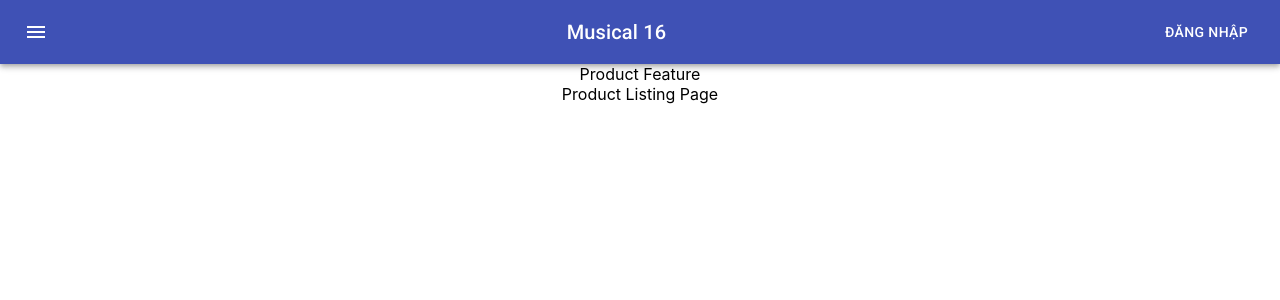
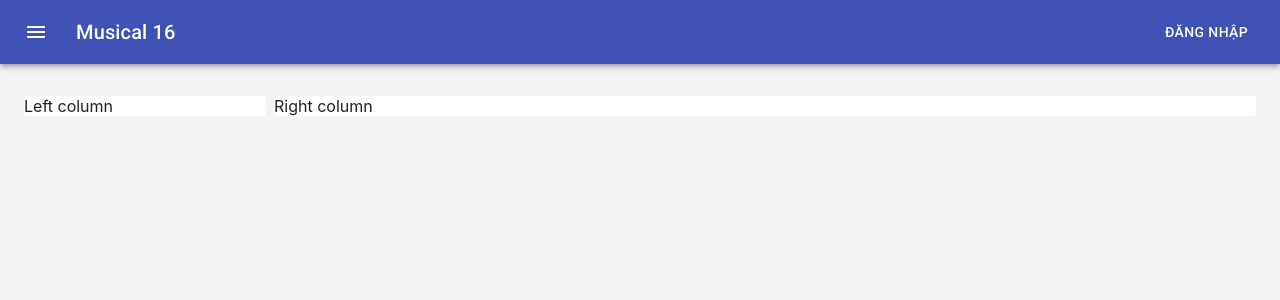
Before and after one commit to vo-vuong/FE_Reactjs, a React (Create React App) app: page /products in a window 1280 px wide. Shown: the top 300 px of the page. Built offline with nearby package versions, Linux system fonts and the light colour scheme.

Commit message:
setup layout page Product Listing

```diff
--- a/src/App.js
+++ b/src/App.js
@@ -1,6 +1,5 @@
 import ProductFeature from 'features/Product';
 import { Route, Switch } from 'react-router';
-import './App.css';
 import Header from './components/Header';
 
 function App() {
--- a/src/features/Product/index.jsx
+++ b/src/features/Product/index.jsx
@@ -1,3 +1,4 @@
+import { Box } from '@material-ui/core';
 import React from 'react';
 import { Route, Switch, useRouteMatch } from 'react-router';
 import ListPage from './pages/ListPage';
@@ -10,12 +11,11 @@ function ProductFeature(props) {
   const match = useRouteMatch();
 
   return (
-    <div>
-      Product Feature
+    <Box pt={4}>
       <Switch>
         <Route path={match.url} exact component={ListPage} />
       </Switch>
-    </div>
+    </Box>
   );
 }
 
--- a/src/features/Product/pages/ListPage.jsx
+++ b/src/features/Product/pages/ListPage.jsx
@@ -1,9 +1,40 @@
+import { Box, Container, Grid, makeStyles, Paper } from '@material-ui/core';
 import React from 'react';
 
+const useStyles = makeStyles((theme) => ({
+  root: {},
+  left: {
+    width: '250px',
+  },
+
+  right: {
+    flex: '1 1 auto',
+  },
+}));
 ListPage.propTypes = {};
 
 function ListPage(props) {
-  return <div>Product Listing Page</div>;
+  const classes = useStyles();
+
+  return (
+    <Box>
+      <Container>
+        <Grid container spacing={1}>
+          <Grid item className={classes.left}>
+            <Paper elevation={0}>Left column </Paper>
+          </Grid>
+
+          <Grid item className={classes.right}>
+            <Paper elevation={0}>Right column </Paper>
+          </Grid>
+        </Grid>
+      </Container>
+    </Box>
+  );
 }
+// Box cai ngoai cung Phan tich layout tu ngoai vao trong. tu trai sang phai
+// trong Box co container de trong hai ben
+// trong bosstrap co row column thi trong marial co grid
+// Gird o ngoai la row, hai cai o trong column
 
 export default ListPage;
--- a/src/index.css
+++ b/src/index.css
@@ -1,13 +1,15 @@
+html {
+  background-color: rgb(244, 244, 244);
+}
+
 body {
   margin: 0;
-  font-family: -apple-system, BlinkMacSystemFont, 'Segoe UI', 'Roboto', 'Oxygen',
-    'Ubuntu', 'Cantarell', 'Fira Sans', 'Droid Sans', 'Helvetica Neue',
-    sans-serif;
+  font-family: -apple-system, BlinkMacSystemFont, 'Segoe UI', 'Roboto', 'Oxygen', 'Ubuntu', 'Cantarell', 'Fira Sans',
+    'Droid Sans', 'Helvetica Neue', sans-serif;
   -webkit-font-smoothing: antialiased;
   -moz-osx-font-smoothing: grayscale;
 }
 
 code {
-  font-family: source-code-pro, Menlo, Monaco, Consolas, 'Courier New',
-    monospace;
+  font-family: source-code-pro, Menlo, Monaco, Consolas, 'Courier New', monospace;
 }
```
